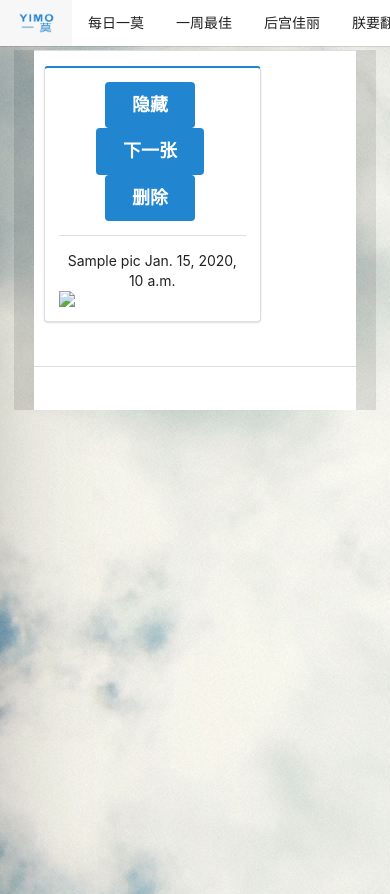
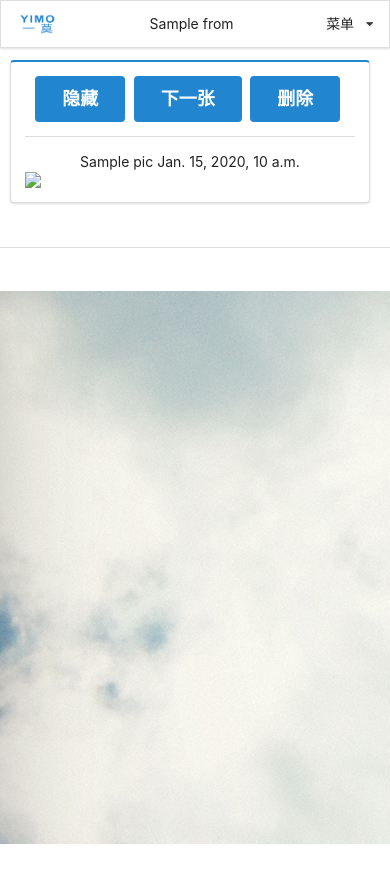
Before and after one commit to pythonlearner1221/pic_site, a Django app: template templates/pics/choose.html in a window 390 px wide. After the commit the page ends 844 px from the top, so only its background shows below. Run offline with Django 3.2, Linux system fonts and the light colour scheme; the template is opened without the code that fills it: most values are stand-ins (such as "Sample title", 1, 10 or a date in 2020); parts of the project's set-up code (start-up, migrations or seed data) failed here and were passed over.

Commit message:
mobile fit

```diff
--- a/dailypost/views.py
+++ b/dailypost/views.py
@@ -330,7 +330,7 @@ class CategoryView(IndexView):
 
     def get_context_data(self, **kwargs):
         context = super(CategoryView,self).get_context_data(**kwargs)
-        info = '{}--分类'.format(self.cate)
+        info = '{}'.format(self.cate)
         context['from']=info
         return context
 
@@ -405,6 +405,7 @@ class PostDetailView(DetailView):
             'comment_list':comment_list,
             'previous_post':previous_post,
             'next_post':next_post,
+            'from':'{}-正文'.format(post.category),
         })
         return context
 
--- a/templates/base.html
+++ b/templates/base.html
@@ -3,6 +3,9 @@
 <!DOCTYPE html>
 <html lang="en">
 <head>
+  <meta charset="UTF-8">
+  <meta http-equiv="x-ua-compatible" content="IE=edge">
+  <meta name="viewport" content="width=device-width,initial-scale=1">
   <link rel="stylesheet" href="{% static 'css/semantic.css' %}">
   <link rel="stylesheet" href="{% static 'css/github.css' %}">
   <link rel="shortcut icon" href="{% static 'favicon.ico' %}" />
@@ -13,7 +16,6 @@
   <script src="{% static 'js/semantic.js' %}"></script>
   {% block highlight %}
   {% endblock highlight %}
-  <meta charset="UTF-8">
   {% block title %}
   {% endblock title %}
   <style>
@@ -21,20 +23,37 @@
         background-image:url('{% static 'images/background.jpg' %}');
         background-repeat: no-repeat;
         background-attachment: fixed;
+        padding-top:38px
     }
     .main.container {
         background-color:rgba(0,0,0,0.1);
         padding:0 6px 0 6px;
-        margin:50px
+{#        margin:0 !important;#}
     }
     .sub.container {
       background-color:white;
+{#      margin:0 !important;#}
+    }
+    @media only screen and (max-width: 767px) {
+      .ui.container {
+        width: auto !important;
+        margin-left: 0 !important;
+        margin-right: 0 !important;
+      }
+      .main.container {
+        background-color: rgba(0, 0, 0, 0.1);
+        padding: 0;
+      }
+      body {
+        padding-top:30px
+      }
     }
   </style>
 </head>
 <body>
-  <div class="ui fixed borderless menu" style="background-color:rgba(0,0,0,0);border:1px;box-shadow:None;">
-    <div class="ui sub container" style="box-shadow: 0 0 0 1px rgba(0, 0, 0, 0.1)">
+  <div class="ui fixed borderless menu grid">
+    <div class="computer tablet only row" style="padding:0">
+{#      <div class="ui sub container" style="box-shadow: 0 0 0 1px rgba(0, 0, 0, 0.1)">#}
         <a class="item" href="{% url 'dailypost:index' %}"><img class="ui image" style="width:40px" src="{% static 'images/logo.png' %}"></a>
         <a class="item" href="{% url 'dailypost:category' 1 %}">每日一莫</a>
         <a class="item" href="{% url 'dailypost:category' 2 %}">一周最佳</a>
@@ -43,6 +62,22 @@
         <a class="item" href="{% url 'pics:pics' %}">朕的江山</a>
         {% block search %}
         {% endblock search %}
+{#      </div>#}
+    </div>
+    <div class="mobile only row" style="padding:0">
+      <a class="left item" href="{% url 'dailypost:index' %}"><img class="ui image" style="width:40px" src="{% static 'images/logo.png' %}"></a>
+      <div class=" item">{{ from }}</div>
+      <div class="ui dropdown right item">
+        <span class="text">菜单</span>
+        <i class="dropdown icon"></i>
+        <div class="menu">
+          <a class="item" href="{% url 'dailypost:category' 1 %}">每日一莫</a>
+          <a class="item" href="{% url 'dailypost:category' 2 %}">一周最佳</a>
+          <a class="item" href="{% url 'pics:pretty' %}">后宫佳丽</a>
+          <a class="item" href="{% url 'pics:random' %}">朕要翻牌</a>
+          <a class="item" href="{% url 'pics:pics' %}">朕的江山</a>
+        </div>
+      </div>
     </div>
   </div>
 
@@ -51,7 +86,7 @@
       <div class="ui divider"></div>
       <div class="ui basic segment" >
         <div class="ui grid" style="padding:0 10px 0 10px">
-          <div class="twelve wide column" style="padding: 0 10px 0 0 ">
+          <div class="sixteen wide mobile twelve wide computer tablet column" style="padding: 0 10px 0 0 ">
             {% block main %}
             {% endblock main %}
 
@@ -65,7 +100,7 @@
   {#          <div class="one wide column" style="padding: 0">#}
   {#            <div class="ui vertical divider"></div>#}
   {#          </div>#}
-          <div class="four wide column" style="padding: 0 0 0 10px ">
+          <div class="four wide computer tablet only column" style="padding: 0 0 0 10px ">
             <div class="ui items">
 
               {% block toc %}
@@ -86,6 +121,11 @@
       </div>
     </div>
   </div>
+  <script>
+    $('.ui.dropdown')
+      .dropdown()
+      ;
+  </script>
 </body>
 
 </html>
--- a/templates/pics/random.html
+++ b/templates/pics/random.html
@@ -7,9 +7,9 @@
   <div class="ui blue segment">
     <div>
       {% if to %}
-      <a href="{% url from to %}" title="点击再翻一次">
+      <a href="{% url temp to %}" title="点击再翻一次">
       {% else %}
-      <a href="{% url from %}" title="点击再翻一次">
+      <a href="{% url temp %}" title="点击再翻一次">
       {% endif %}
       <img class="ui centered large image" src="{{ pic.url }}">
       </a>
```
Also changed, not shown: pics/views.py (+12 -3 lines). Lines whose indentation alone changed are shown as unchanged.
